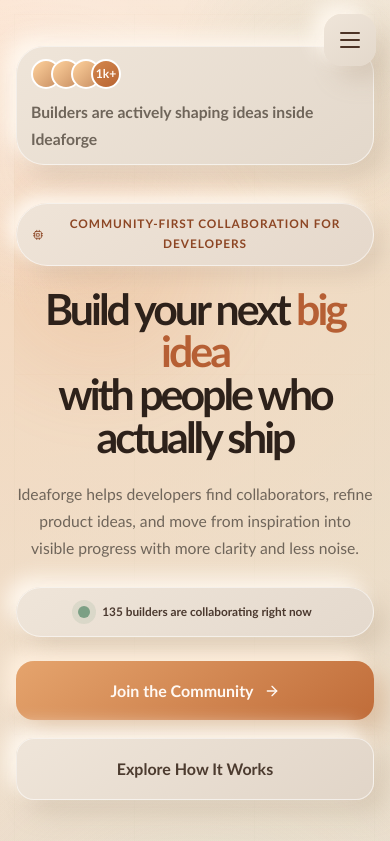
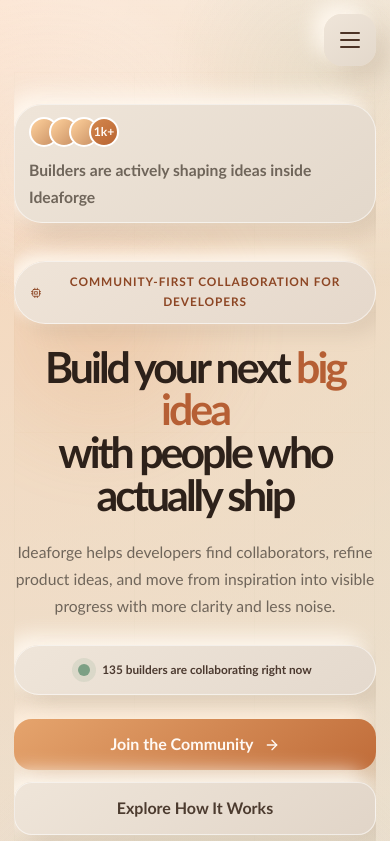
Before and after one commit to kritagya025/React_Project, a React (Vite) app in the folder my-react-app/: page / in a window 390 px wide. Shown: the top 841 px of the page. Built offline with nearby package versions, Linux system fonts and the light colour scheme.

Commit message:
feat: add global layout styles and responsive navigation components

```diff
--- a/my-react-app/src/App.css
+++ b/my-react-app/src/App.css
@@ -1,13 +1,17 @@
 #root {
   min-height: 100vh;
+  width: 100%;
+  overflow-x: hidden;
 }
 
 .container {
   min-height: 100vh;
+  width: 100%;
   padding: 20px 20px 0;
   position: relative;
   display: flex;
   flex-direction: column;
+  overflow-x: clip;
 }
 
 .container::before {
@@ -188,6 +192,7 @@
 
 .site-main {
   flex: 1;
+  min-width: 0;
   padding-right: 128px;
 }
 
@@ -362,6 +367,7 @@
     flex-direction: row;
     align-items: center;
     justify-content: center;
+    gap: 14px;
   }
 
   .header-logo,
@@ -375,6 +381,7 @@
     width: 100%;
     justify-content: center;
     flex-wrap: wrap;
+    gap: 10px;
   }
 
   .header-nav {
@@ -399,6 +406,10 @@
 @media (max-width: 640px) {
   .container {
     padding: 14px 14px 0;
+  }
+
+  .site-main {
+    padding-top: 58px;
   }
 
   .mobile-menu-toggle {
@@ -441,7 +452,9 @@
     position: fixed;
     top: 12px;
     right: 12px;
-    width: min(280px, calc(100vw - 24px));
+    left: 12px;
+    width: auto;
+    max-width: min(320px, calc(100vw - 24px));
     max-height: calc(100vh - 24px);
     margin: 0;
     min-height: 0;
--- a/my-react-app/src/Styles/Home.css
+++ b/my-react-app/src/Styles/Home.css
@@ -3,6 +3,8 @@
   color: var(--text);
   line-height: 1.7;
   padding: 18px 0 64px;
+  width: 100%;
+  overflow-x: clip;
   opacity: 0;
   transform: translateY(16px);
   transition: opacity 0.8s ease, transform 0.8s cubic-bezier(0.22, 1, 0.36, 1);
@@ -292,6 +294,7 @@
   display: flex;
   justify-content: center;
   flex-wrap: wrap;
+  align-items: stretch;
   gap: 18px;
   margin-top: 24px;
 }
@@ -313,6 +316,8 @@
   color: #fff9f4;
   font-size: 1rem;
   font-weight: 800;
+  line-height: 1.3;
+  text-align: center;
   cursor: pointer;
   box-shadow: -10px -10px 18px rgba(255, 240, 223, 0.88),
     12px 12px 22px rgba(187, 132, 84, 0.34);
@@ -755,7 +760,7 @@
 }
 
 .cta-button {
-  min-width: 196px;
+  min-width: min(196px, 100%);
   background: linear-gradient(145deg, #efb27d, #c3713f);
   color: #fffaf4;
   box-shadow: -10px -10px 18px rgba(255, 242, 226, 0.9),
@@ -931,6 +936,7 @@
   .hero-badge {
     width: 100%;
     justify-content: center;
+    text-align: center;
   }
 
   .hero-trust {
@@ -947,8 +953,8 @@
 @media (max-width: 520px) {
   .hero,
   .home-section {
-    padding-left: 2px;
-    padding-right: 2px;
+    padding-left: 0;
+    padding-right: 0;
   }
 
   .hero h1 {
@@ -983,6 +989,7 @@
 
   .hero-buttons {
     width: 100%;
+    gap: 12px;
   }
 
   .hero-buttons .button-link,
@@ -991,6 +998,17 @@
   .cta-link,
   .cta-button {
     width: 100%;
+  }
+
+  .hero-buttons .button-link,
+  .cta-link {
+    max-width: 100%;
+  }
+
+  button,
+  .cta-button {
+    padding: 15px 18px;
+    white-space: normal;
   }
 
   .hero-billboard,
```
